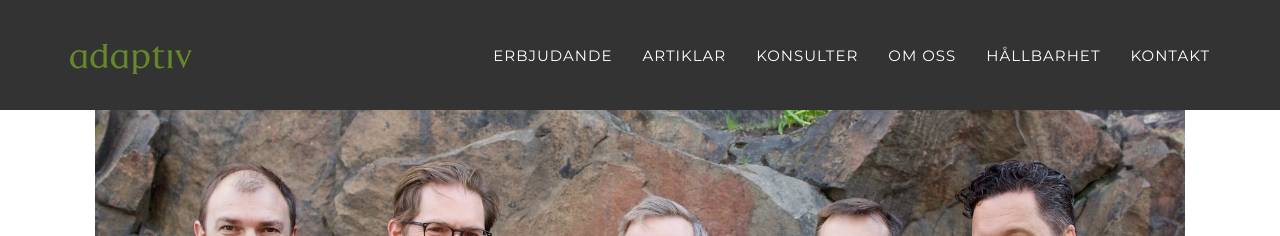
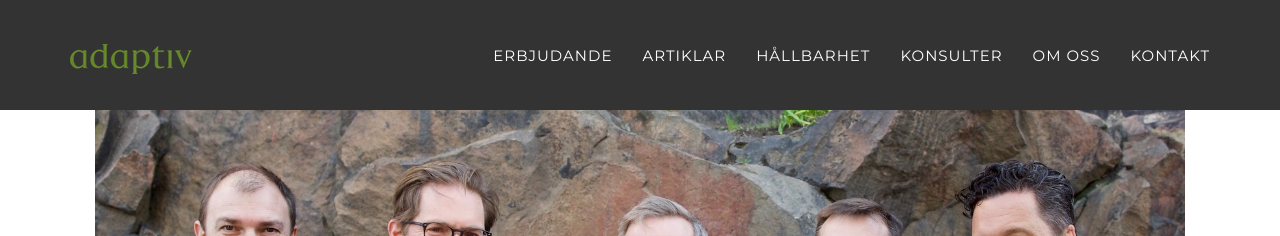
Before and after one commit to adaptiv/adaptiv_agency, a Jekyll site: the page built from index.html, in a window 1280 px wide. Shown: the top 236 px of the page. Built offline with Jekyll 4.4.1, drawn with Linux system fonts in a browser that asks for light colours; some web fonts are replaced.

Commit message:
Change order of top menu

```diff
--- a/_includes/header.html
+++ b/_includes/header.html
@@ -25,13 +25,13 @@
           <a class="page-scroll" href="{% link posts.html %}">Artiklar</a>
         </li>
         <li>
+          <a class="page-scroll" href="{% link sustainability.html %}">Hållbarhet</a>
+        </li>
+        <li>
           <a class="page-scroll" href="/#team">Konsulter</a>
         </li>
         <li>
           <a class="page-scroll" href="/#about">Om oss</a>
-        </li>
-        <li>
-          <a class="page-scroll" href="{% link sustainability.html %}">Hållbarhet</a>
         </li>
         <li>
           <a class=" page-scroll" href="/#contact">Kontakt</a>
```
